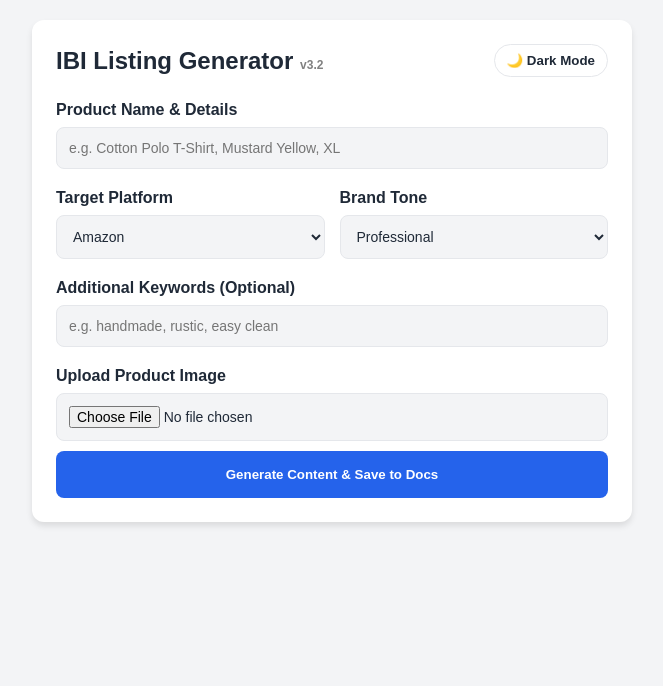
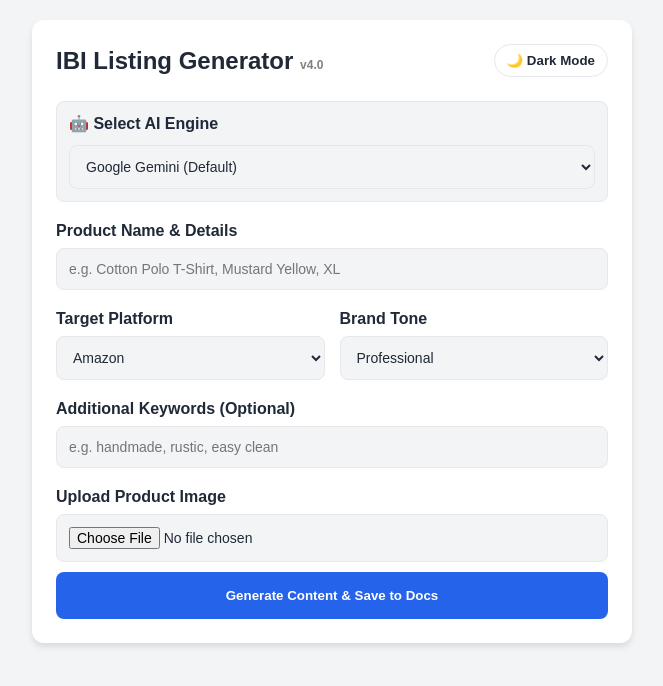
Before and after one commit to IndiaBusinessInternational/ListingGenerator, a plain HTML site: page index.html in a window 1280 px wide. Shown: the whole page, without its empty margins (308-971 px from the left). Drawn offline with Linux system fonts and the light colour scheme.

Commit message:
Enhance product listing form with AI model selection
Added AI engine selection and updated form processing.

```diff
--- a/index.html
+++ b/index.html
@@ -27,17 +27,34 @@
         .copy-btn { position: absolute; bottom: 10px; right: 10px; padding: 6px 12px; cursor: pointer; border-radius: 4px; border: 1px solid var(--border); background: var(--surface); color: var(--text); font-weight: bold; }
         #loading { display: none; text-align: center; color: var(--primary); font-weight: bold; margin-top: 15px; }
         @media (max-width: 480px) { .grid-2 { grid-template-columns: 1fr; gap: 0; } }
+
+        .ai-selector-badge {
+            background-color: var(--bg);
+            border: 1px solid var(--border);
+            padding: 12px;
+            border-radius: 8px;
+            margin-bottom: 20px;
+        }
     </style>
 </head>
 <body>
 
 <div class="container">
     <div class="header">
-        <h2 style="margin:0;">IBI Listing Generator <span style="font-size: 12px; color: gray;">v3.2</span></h2>
+        <h2 style="margin:0;">IBI Listing Generator <span style="font-size: 12px; color: gray;">v4.0</span></h2>
         <button class="theme-btn" id="theme-toggle" type="button">🌙 Dark Mode</button>
     </div>
 
     <form id="listing-form">
+
+        <div class="ai-selector-badge">
+            <label style="margin-bottom: 4px; display: block;"><strong>🤖 Select AI Engine</strong></label>
+            <select id="aiModel" style="margin-bottom: 0;">
+                <option value="Gemini">Google Gemini (Default)</option>
+                <option value="ChatGPT">OpenAI ChatGPT (GPT-4o)</option>
+            </select>
+        </div>
+
         <label><strong>Product Name & Details</strong></label>
         <input type="text" id="productName" placeholder="e.g. Cotton Polo T-Shirt, Mustard Yellow, XL" required>
 
@@ -73,7 +90,7 @@
         <button type="submit" class="submit-btn" id="submit-btn">Generate Content & Save to Docs</button>
     </form>
 
-    <div id="loading">Analysing image & instructions... Please wait ~10 seconds.</div>
+    <div id="loading">Analysing image & compiling data... Please wait ~10-15 seconds.</div>
 
     <div class="results" id="results">
         <h3 style="color: var(--success); margin-top: 0;">✓ Saved to Google Docs</h3>
@@ -181,7 +198,7 @@
         if (!file) return;
 
         submitBtn.disabled = true;
-        submitBtn.innerText = "Processing Image & Content Rules...";
+        submitBtn.innerText = "Processing Data with " + document.getElementById('aiModel').value + "...";
         loading.style.display = "block";
         results.style.display = "none";
 
@@ -189,9 +206,8 @@
             const compressedBase64 = await compressImage(file);
             const base64String = compressedBase64.split(',')[1];
 
-            submitBtn.innerText = "Sending to AI...";
-
             const payload = new URLSearchParams();
+            payload.append('aiModel', document.getElementById('aiModel').value); // NEW: Send AI choice
             payload.append('productName', document.getElementById('productName').value);
             payload.append('platform', document.getElementById('platform').value);
             payload.append('tone', document.getElementById('tone').value);
@@ -214,11 +230,8 @@
                 document.getElementById('out-features').innerText = result.data.features;
                 document.getElementById('out-keywords').innerText = result.data.keywords;
                 results.style.display = "block";
-
-                // FIXED: Removed the code that erased the input fields, so your inputs stay put!
-
             } else {
-                alert("AI Error: " + result.message);
+                alert("API Error: " + result.message);
             }
         } catch (err) {
             alert("A network error occurred. Please try again.");
```
